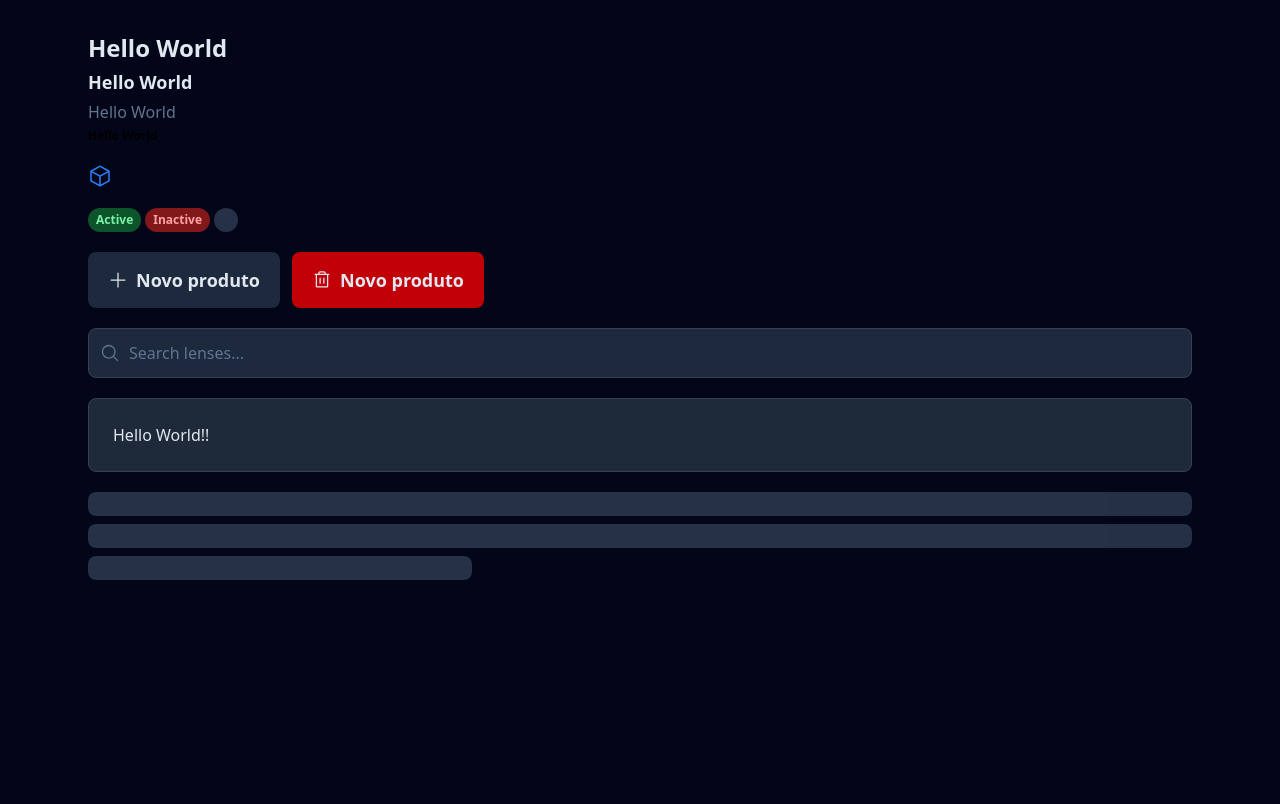
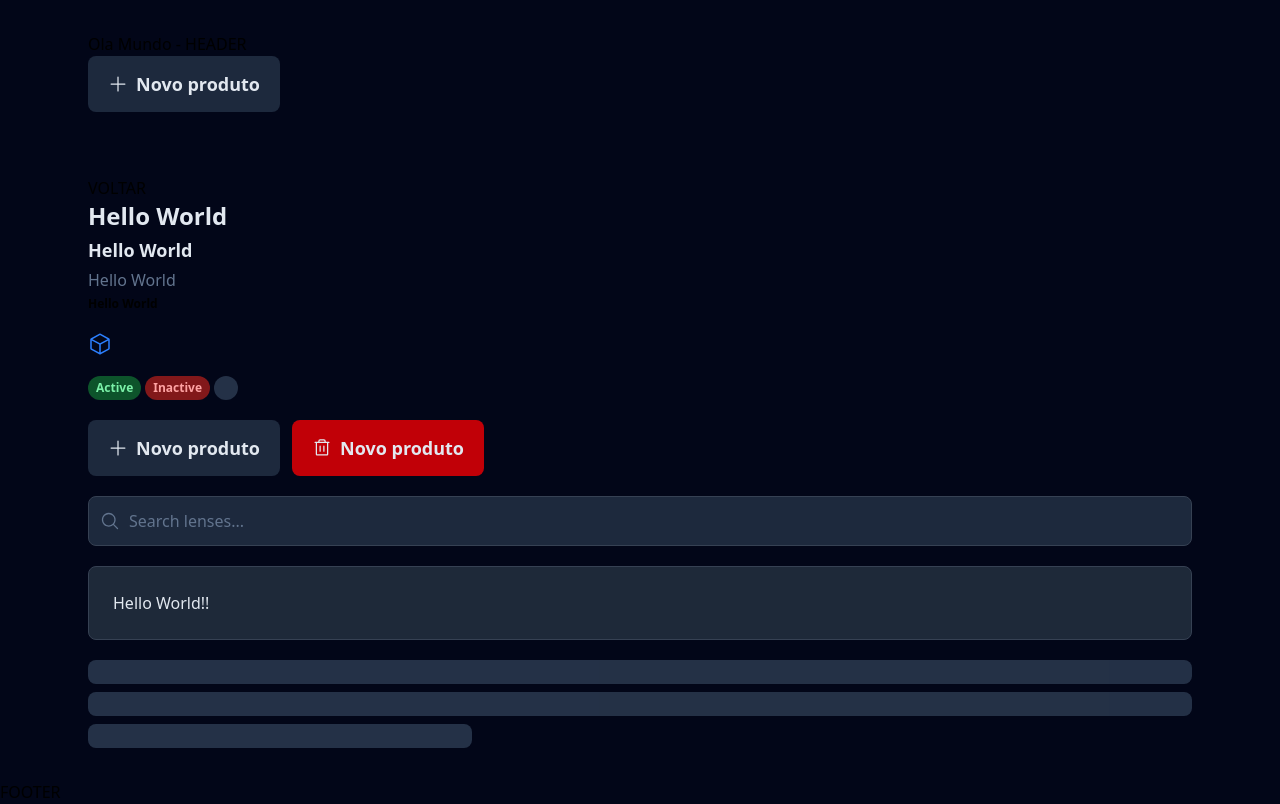
Before and after one commit to M-its/Challenge-e-commerce-front-end, a React (Vite) app: page /create-product in a window 1280 px wide. Built offline with nearby package versions, Linux system fonts and the light colour scheme.

Commit message:
add react-router

```diff
--- a/package.json
+++ b/package.json
@@ -15,6 +15,7 @@
     "class-variance-authority": "^0.7.1",
     "react": "^19.1.0",
     "react-dom": "^19.1.0",
+    "react-router": "^7.7.1",
     "tailwindcss": "^4.1.11"
   },
   "devDependencies": {
--- a/src/App.tsx
+++ b/src/App.tsx
@@ -1,61 +1,17 @@
-import Text from './components/text'
-import Icon from './components/icon'
-import Badge from './components/badge'
-import InputText from './components/input'
-import {
-  CubeIcon,
-  PlusIcon,
-  TrashIcon,
-  MagnifyingGlassIcon,
-} from '@phosphor-icons/react'
-import Button from './components/button'
-import Card from './components/card'
-import Container from './components/container'
-import Skeleton from './components/skeleton'
+import { BrowserRouter, Routes, Route } from 'react-router'
+import LayoutMain from './pages/layout-main'
+import Home from './pages/home'
+import CreateProduct from './pages/create-product'
 
 export default function App() {
   return (
-    <Container>
-      <div className="grid gap-5">
-        <div className="flex flex-col gap-1">
-          <Text variant="text-xl-bold">Hello World</Text>
-          <Text variant="text-lg-bold">Hello World</Text>
-          <Text>Hello World</Text>
-          <Text variant="text-sm-bold">Hello World</Text>
-        </div>
-        <div className="flex flex-col gap-1">
-          <Icon svg={CubeIcon} className="w-6 h-6 fill-blue-500" />
-        </div>
-        <div className="flex gap-1">
-          <Badge variant="active">Active</Badge>
-          <Badge variant="inactive">Inactive</Badge>
-          <Badge loading>Inactive</Badge>
-        </div>
-        <div className="flex flex-row gap-3">
-          <Button icon={PlusIcon}>Novo produto</Button>
-          <Button variant="secondary" icon={TrashIcon}>
-            Novo produto
-          </Button>
-        </div>
-        <div>
-          <InputText
-            icon={MagnifyingGlassIcon}
-            placeholder="Search lenses..."
-          />
-        </div>
-
-        <div>
-          <Card size="md" className="text-slate-200">
-            Hello World!!
-          </Card>
-        </div>
-
-        <div className="space-y-2">
-          <Skeleton className="h-6" />
-          <Skeleton className="h-6" />
-          <Skeleton className="w-96 h-6" />
-        </div>
-      </div>
-    </Container>
+    <BrowserRouter>
+      <Routes>
+        <Route element={<LayoutMain />}>
+          <Route index element={<Home />} />
+          <Route path="/create-product" element={<CreateProduct />} />
+        </Route>
+      </Routes>
+    </BrowserRouter>
   )
 }
--- /dev/null
+++ b/src/pages/create-product.tsx
@@ -0,0 +1,63 @@
+import {
+  CubeIcon,
+  PlusIcon,
+  TrashIcon,
+  MagnifyingGlassIcon,
+} from '@phosphor-icons/react'
+import Badge from '../components/badge'
+import Button from '../components/button'
+import Card from '../components/card'
+import Container from '../components/container'
+import Icon from '../components/icon'
+import InputText from '../components/input'
+import Skeleton from '../components/skeleton'
+import Text from '../components/text'
+import { NavLink } from 'react-router'
+
+export default function CreateProduct() {
+  return (
+    <Container>
+      <NavLink to="/">VOLTAR</NavLink>
+      <div className="grid gap-5">
+        <div className="flex flex-col gap-1">
+          <Text variant="text-xl-bold">Hello World</Text>
+          <Text variant="text-lg-bold">Hello World</Text>
+          <Text>Hello World</Text>
+          <Text variant="text-sm-bold">Hello World</Text>
+        </div>
+        <div className="flex flex-col gap-1">
+          <Icon svg={CubeIcon} className="w-6 h-6 fill-blue-500" />
+        </div>
+        <div className="flex gap-1">
+          <Badge variant="active">Active</Badge>
+          <Badge variant="inactive">Inactive</Badge>
+          <Badge loading>Inactive</Badge>
+        </div>
+        <div className="flex flex-row gap-3">
+          <Button icon={PlusIcon}>Novo produto</Button>
+          <Button variant="secondary" icon={TrashIcon}>
+            Novo produto
+          </Button>
+        </div>
+        <div>
+          <InputText
+            icon={MagnifyingGlassIcon}
+            placeholder="Search lenses..."
+          />
+        </div>
+
+        <div>
+          <Card size="md" className="text-slate-200">
+            Hello World!!
+          </Card>
+        </div>
+
+        <div className="space-y-2">
+          <Skeleton className="h-6" />
+          <Skeleton className="h-6" />
+          <Skeleton className="w-96 h-6" />
+        </div>
+      </div>
+    </Container>
+  )
+}
--- /dev/null
+++ b/src/pages/home.tsx
@@ -0,0 +1,3 @@
+export default function Home() {
+  return <>Pagina Home</>
+}
--- /dev/null
+++ b/src/pages/layout-main.tsx
@@ -0,0 +1,21 @@
+import { NavLink, Outlet } from 'react-router'
+import Container from '../components/container'
+import Button from '../components/button'
+import { PlusIcon } from '@phosphor-icons/react'
+
+export default function LayoutMain() {
+  return (
+    <>
+      <Container as="header">
+        Ola Mundo - HEADER
+        <NavLink to="/create-product">
+          <Button icon={PlusIcon}>Novo produto</Button>
+        </NavLink>
+      </Container>
+      <main>
+        <Outlet />
+      </main>
+      <footer>FOOTER</footer>
+    </>
+  )
+}
```
Also changed, not shown: 1 other file (tests, documents, lock files or other folders).
